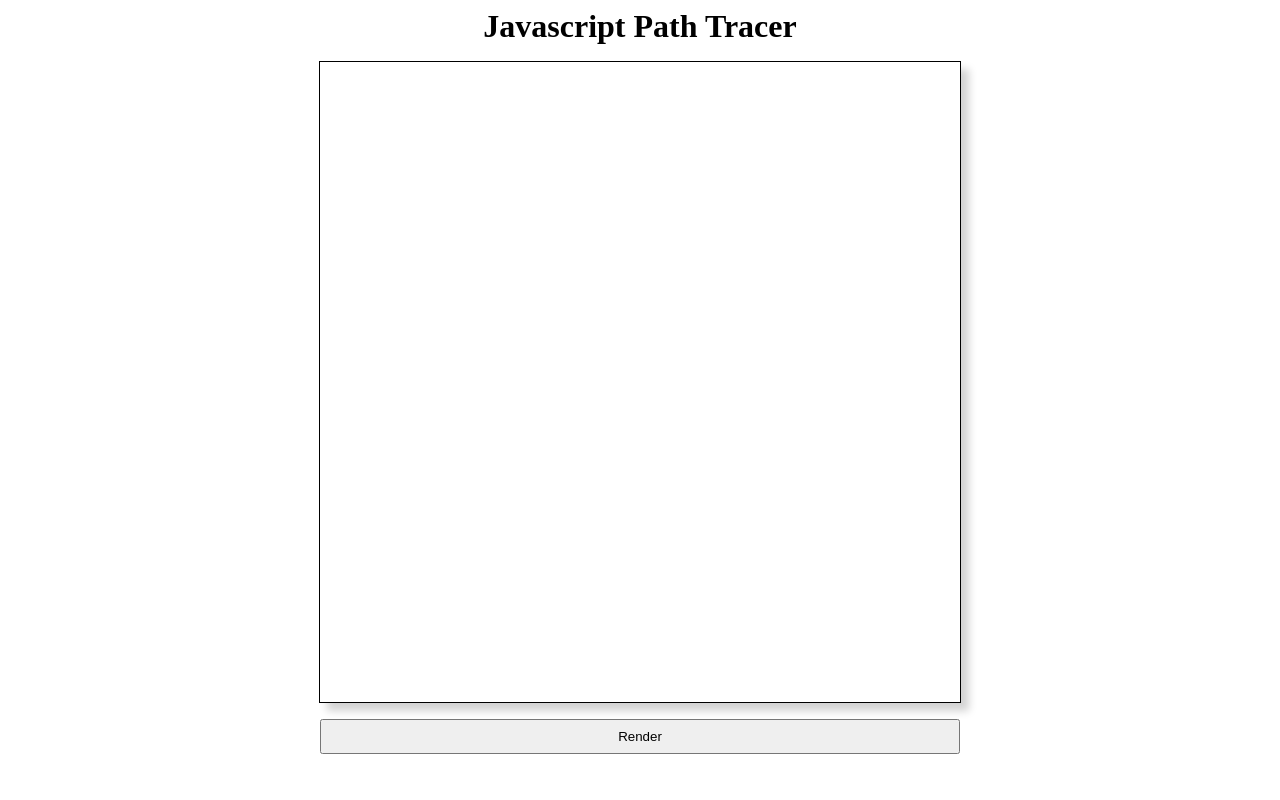
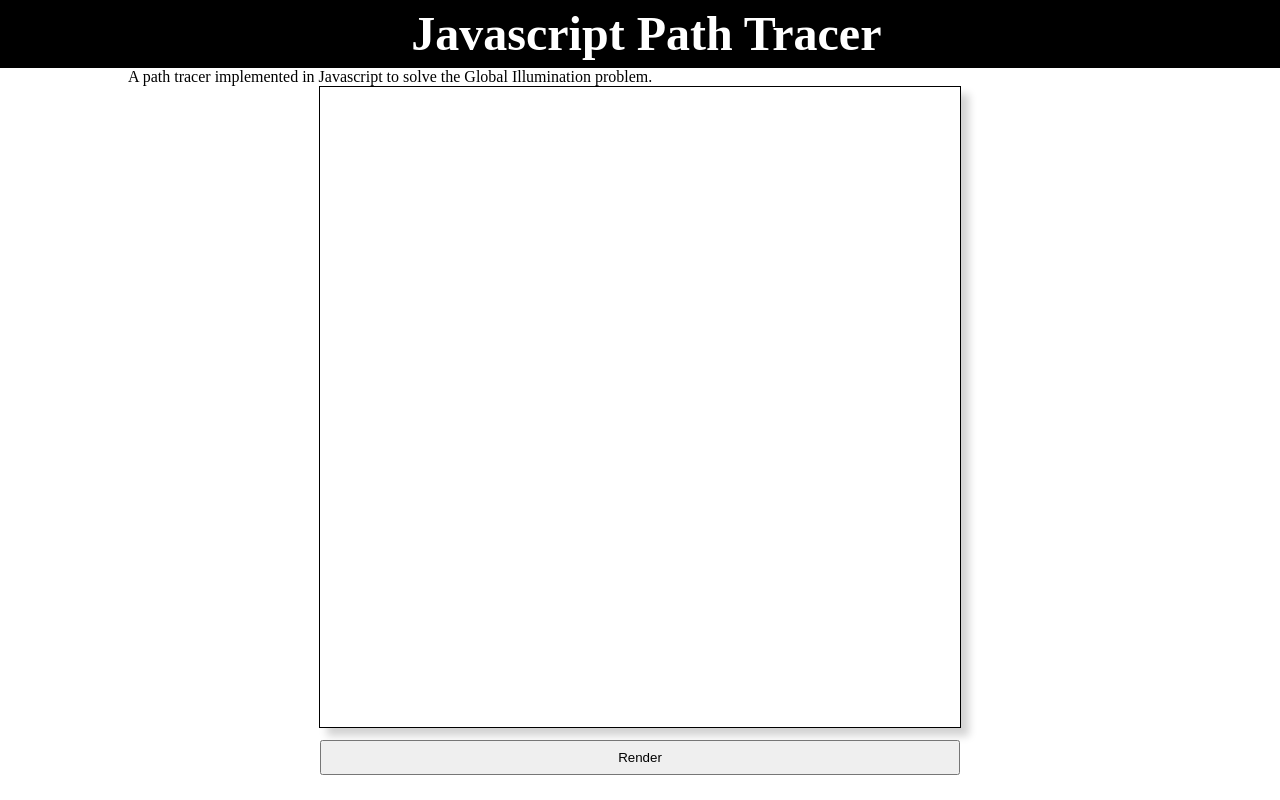
Before and after one commit to NielsBillen/jpt, a plain HTML site: page index.html in a window 1280 px wide. Drawn offline with Linux system fonts and the light colour scheme; a web font is replaced by a local one.

Commit message:
local commit at anna

```diff
--- a/geometry.js
+++ b/geometry.js
@@ -1,3 +1,7 @@
+/*-----------------------------------------------------------------------------
+ * Implementation of geometrical objects.
+ *---------------------------------------------------------------------------*/
+
 /*global console*/
 
 var Geometry = (function () {
--- a/index.html
+++ b/index.html
@@ -4,11 +4,20 @@
         <link rel = "stylesheet" type = "text/css" href = "jpt.css"></link>
     </head>
     <body>
-        <header>Javascript Path Tracer</header>
-        <canvas id = "jpt-canvas" width = "640" height = "640">
-            Your browser does not support the canvas element.
-        </canvas>
-        <button onclick="renderer.start();">Render</button>
+        <header>
+            Javascript Path Tracer
+        </header>
+        <div id = "content">
+            <article>
+                A path tracer implemented in Javascript to solve the Global Illumination problem.
+            </article>
+            <canvas id = "jpt-canvas" width = "640" height = "640">
+                Your browser does not support the canvas element.
+            </canvas>
+            <button onclick="renderer.start();">
+                Render
+            </button>
+        </div>
 
         <script src = "geometry.js"></script>
         <script src = "ray.js"></script>
--- a/jpt.css
+++ b/jpt.css
@@ -1,26 +1,48 @@
+/*-----------------------------------------------------------------------------
+ * Definition of the font faces.
+ *---------------------------------------------------------------------------*/
+
+@font-face {
+    font-family: header;
+    src: url("fonts/Raleway-ExtraLight.ttf");
+}
+
+/*-----------------------------------------------------------------------------
+ * Styling of the elements
+ *---------------------------------------------------------------------------*/
+
 body {
-    /*padding: 0;*/
     margin: 0;
-    display: flex;
-    flex-direction: column;
-    justify-content: center;
-    align-items: center;
-
-    padding-left: auto;
-    padding-right: auto;
+    font-family: header;
 }
 
 header {
-    font-size: 2rem;
+    width: 100%;
+    padding: 0.4rem;
+
+    font-size: 3rem;
     font-weight: bold;
-    font-family: "Times New Roman";
-    margin: 0.5rem 0rem;
+    font-family: header;
+    text-align: center;
+
+    color: white;
+    background-color: black;
+}
+
+#content {
+    max-width: 64em;
+    margin: auto;
+    text-align: center;
+}
+
+article {
+    text-align: left;
 }
 
 #jpt-canvas {
     border: 1px solid black;
-    /*padding: 0.5rem;*/
-    margin: 0.5rem;
+    margin-left: auto;
+    margin-right: auto;
     box-shadow: 0.5rem 0.5rem 0.5rem lightgray;
 }
 
--- a/material.js
+++ b/material.js
@@ -1,3 +1,7 @@
+/*global Geometry*/
+
+
+
 var BSDF = (function () {
     "use strict";
 
```
